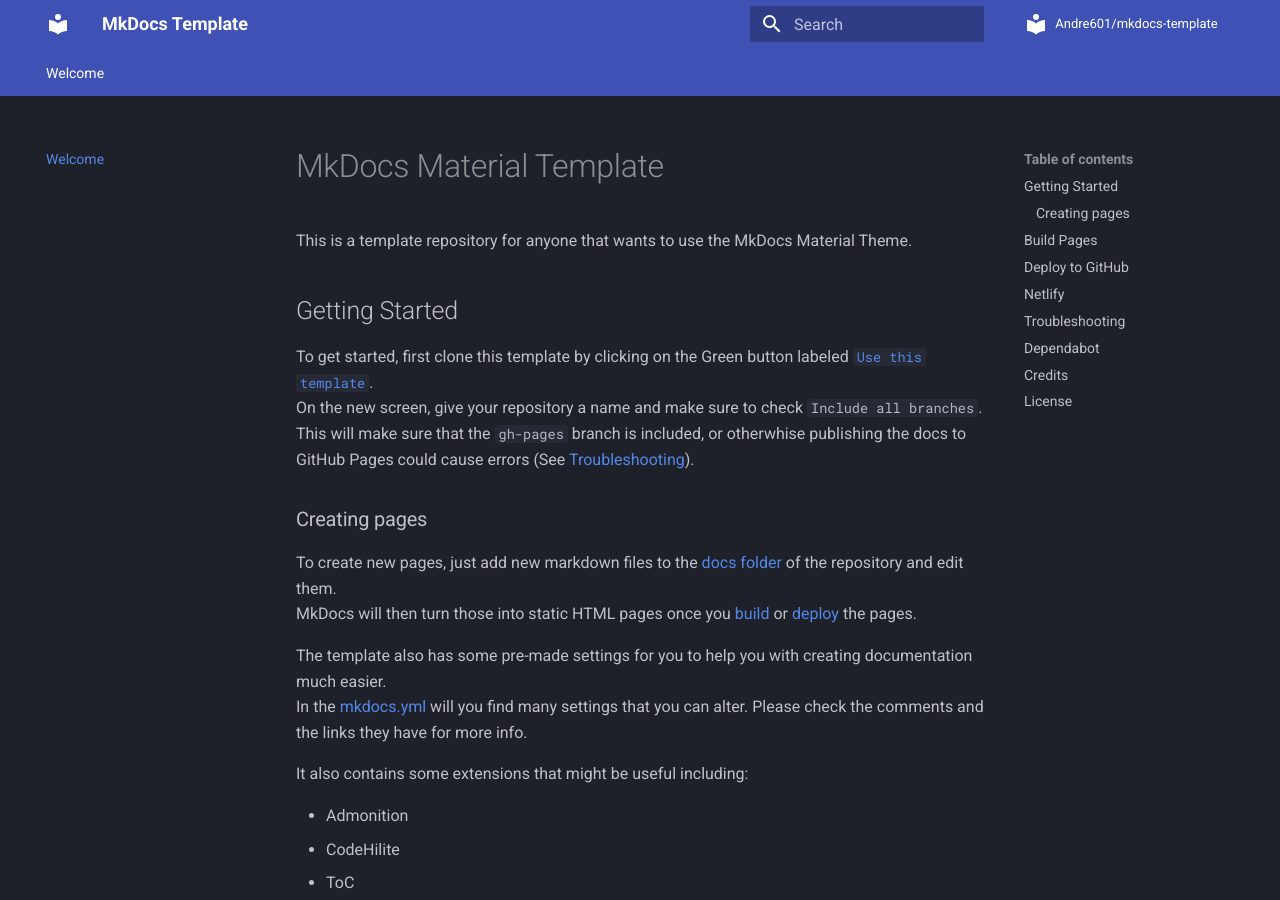
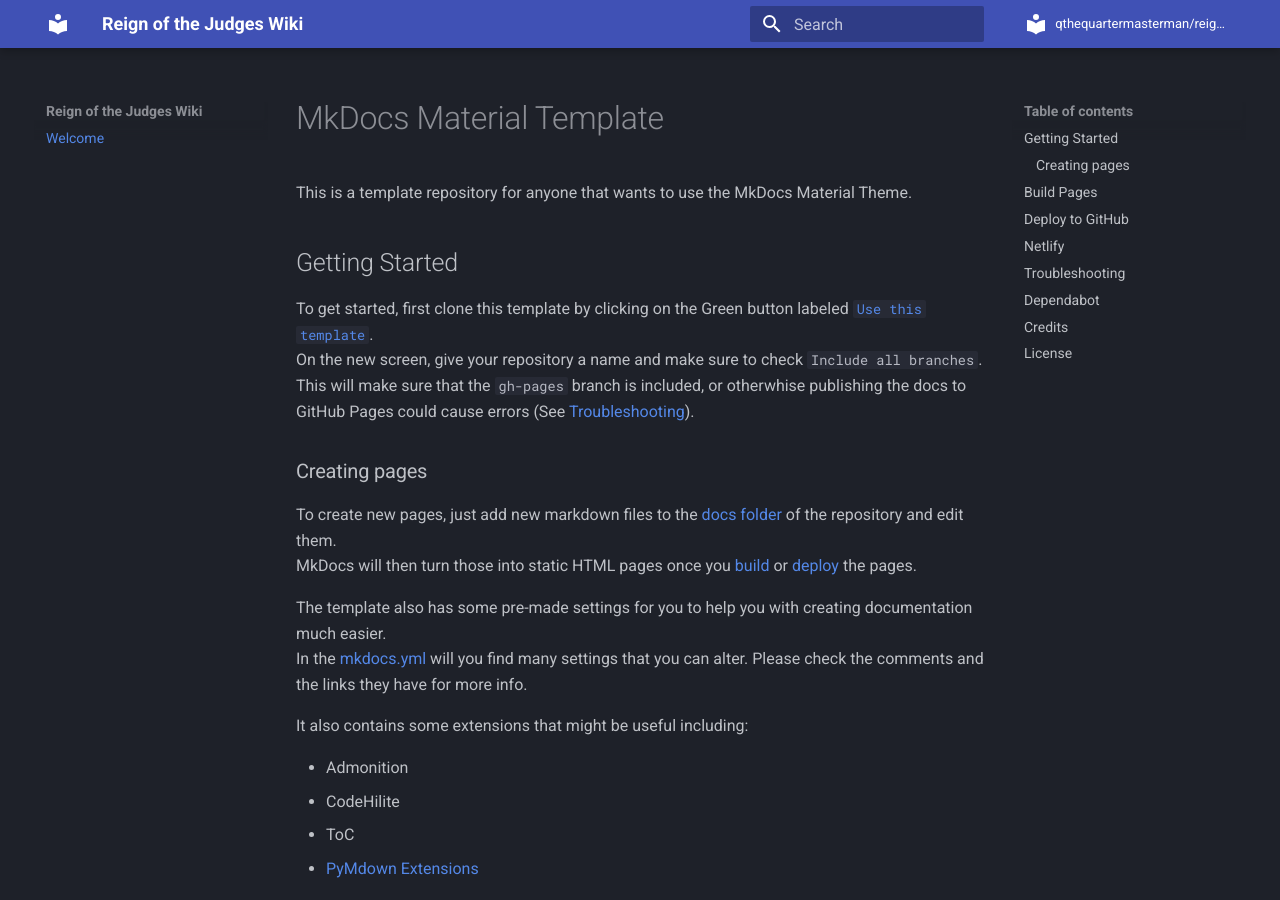
Before and after one commit to qthequartermasterman/reign-of-the-judges, an MkDocs documentation site: the page built from docs/index.md, in a window 1280 px wide and 900 px high. Built offline with MkDocs 1.6.1 and Material for MkDocs 9.7.7, drawn with Linux system fonts in a browser that asks for light colours; comment, search, counter and statistics services are not loaded; some of the changed text lies outside the part shown.

Commit message:
feat: mkdocs.yml updates

```diff
--- a/mkdocs.yml
+++ b/mkdocs.yml
@@ -27,9 +27,9 @@
 # | - https://www.mkdocs.org/user-guide/configuration/#site_url                                            |
 # |                                                                                                        |
 # +--------------------------------------------------------------------------------------------------------+
-site_name: MkDocs Template
-site_description: 'A template for future MkDocs wikis'
-site_author: 'Andre_601'
+site_name: Reign of the Judges Wiki
+site_description: 'A wiki for the Reign of the Judges period of the Book of Mormon'
+site_author: 'Andrew Sansom'
 #site_url: 'https://www.andre601.ch/mkdocs-template' # Uncomment to set a canonical URL
 
 # +--------------------------------------------------------------------------------------------------------+
@@ -45,7 +45,7 @@
 # |                                                                                                        |
 # +--------------------------------------------------------------------------------------------------------+
 copyright: |
-  &copy; Author
+  &copy; Andrew Sansom
 
 # +--------------------------------------------------------------------------------------------------------+
 # |                                                                                                        |
@@ -75,8 +75,8 @@
 # | - https://www.mkdocs.org/user-guide/configuration/#edit_uri                                            |
 # |                                                                                                        |
 # +--------------------------------------------------------------------------------------------------------+
-repo_name: Andre601/mkdocs-template
-repo_url: https://github.com/Andre601/mkdocs-template
+repo_name: qthequartermasterman/reign-of-the-judges
+repo_url: https://github.com/qthequartermasterman/reign-of-the-judges
 #edit_uri: tree/master/docs # Uncomment to define a different URI/URL for the "edit" option
 
 # +--------------------------------------------------------------------------------------------------------+
@@ -278,12 +278,12 @@
   # Navigation:
   #
   #- navigation.expand      # Expand all collapsable sections.
-  #- navigation.instant     # Instant loading pages.
+  # - navigation.instant     # Instant loading pages.
   #- navigation.indexes     # Attach pages directly to Sections. Incompatible with "toc.integrate"
   #- navigation.sections    # Render top sections as groups.
-  - navigation.tabs         # Render top sections as tabs at the top.
+  # - navigation.tabs         # Render top sections as tabs at the top.
   #- navigation.tabs.sticky # Tabs won't disappear when scrolling down. Requires "navigation.tabs".
-  #- navigation.top         # Adds a "Back to top" that is shown when scrolling up.
+  - navigation.top         # Adds a "Back to top" that is shown when scrolling up.
   #- navigation.tracking    # Updates the url with highlighted section anchor.
 
   # Search
```
